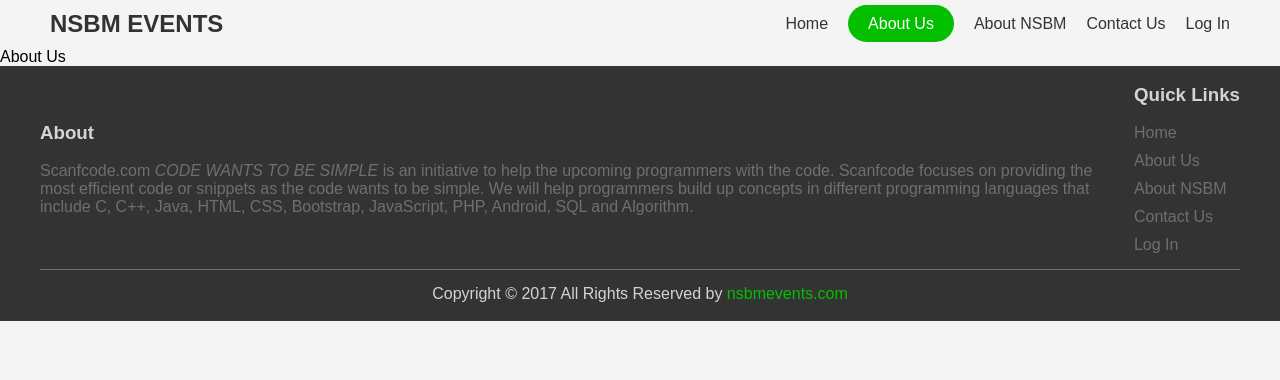
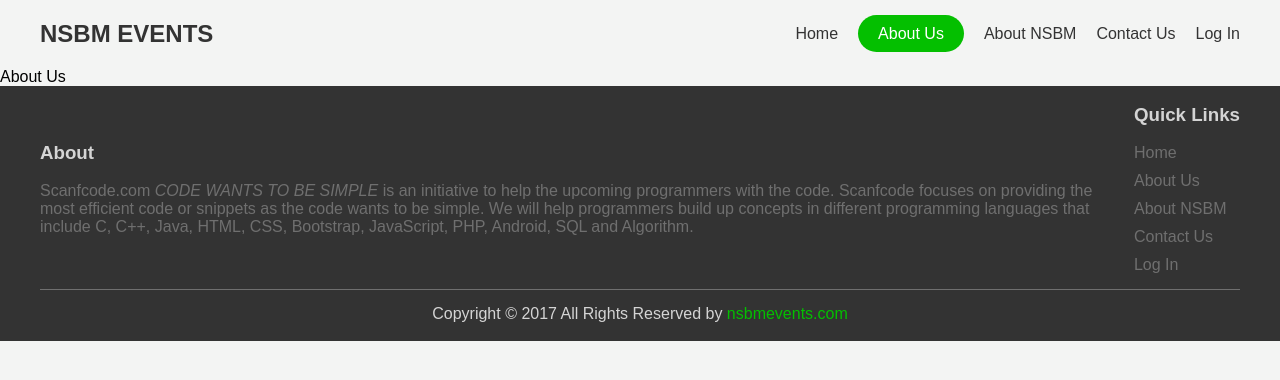
Before and after one commit to kasundularaam/NSBMEvents, a PHP site: page /pages/about_us.php in a window 1280 px wide. Shown: the top 380 px of the page. Run offline with PHP 8.4, Linux system fonts and the light colour scheme.

Commit message:
navbar restyled

```diff
--- a/components/navigation_bar.php
+++ b/components/navigation_bar.php
@@ -4,7 +4,7 @@ function isActive($active)
 {
     global $page;
     if ($active == $page) {
-        echo "class='active'";
+        echo "class='nav-bar-active'";
     }
 }
 
@@ -12,10 +12,10 @@ session_start();
 $sessionIndexNo = $_SESSION["indexNo"] ?? "Guest";
 ?>
 
-<nav class="nav-bar">
+<nav class="row space-between padding-h40 padding-v20">
     <h2> <a href="./index.php">NSBM EVENTS</a></h2>
-    <ul>
-        <li> <a href='./index.php' <?php isActive("NSBM Events"); ?>>Home</a> </li>
+    <ul class="no-style-type row gap20">
+        <li><a href='./index.php' <?php isActive("NSBM Events"); ?>>Home</a> </li>
         <li><a href="./about_us.php" <?php isActive("About Us"); ?>>About Us</a></li>
         <li><a href="./about_nsbm.php" <?php isActive("About NSBM"); ?>>About NSBM</a></li>
         <li><a href="./contact_us.php" <?php isActive("Contact Us"); ?>>Contact Us</a></li>
--- a/style.css
+++ b/style.css
@@ -87,6 +87,13 @@ hr{
     border: none;
     color: var(--lighter);
     background-color: var(--primary);
+}
+
+.nav-bar-active{
+    background-color: var(--primary);
+    border-radius: 30px;
+    padding: 10px 20px;
+    color: var(--lighter);
 }
 
 .container{
@@ -526,31 +533,6 @@ hr{
 
 /* $$$$$$$$$$$$$$$$$$$$$$$$$$$$$$$$$$$$$$$$$$$$$$$ */
 
-nav{
-    padding: 10px 50px;
-    display: flex;
-    flex-direction: row;
-    justify-content: space-between;
-    align-items: center;
-}
-
-nav ul{
-    list-style-type: none;
-    display: flex;
-    flex-direction: row;
-    gap: 20px;
-}
-
-nav h2 a{
-    text-decoration: none;
-    color: var(--darker);
-}
-
-nav ul li a{
-    color:var(--darker);
-    text-decoration: none;
-
-}
 
 
 
```
